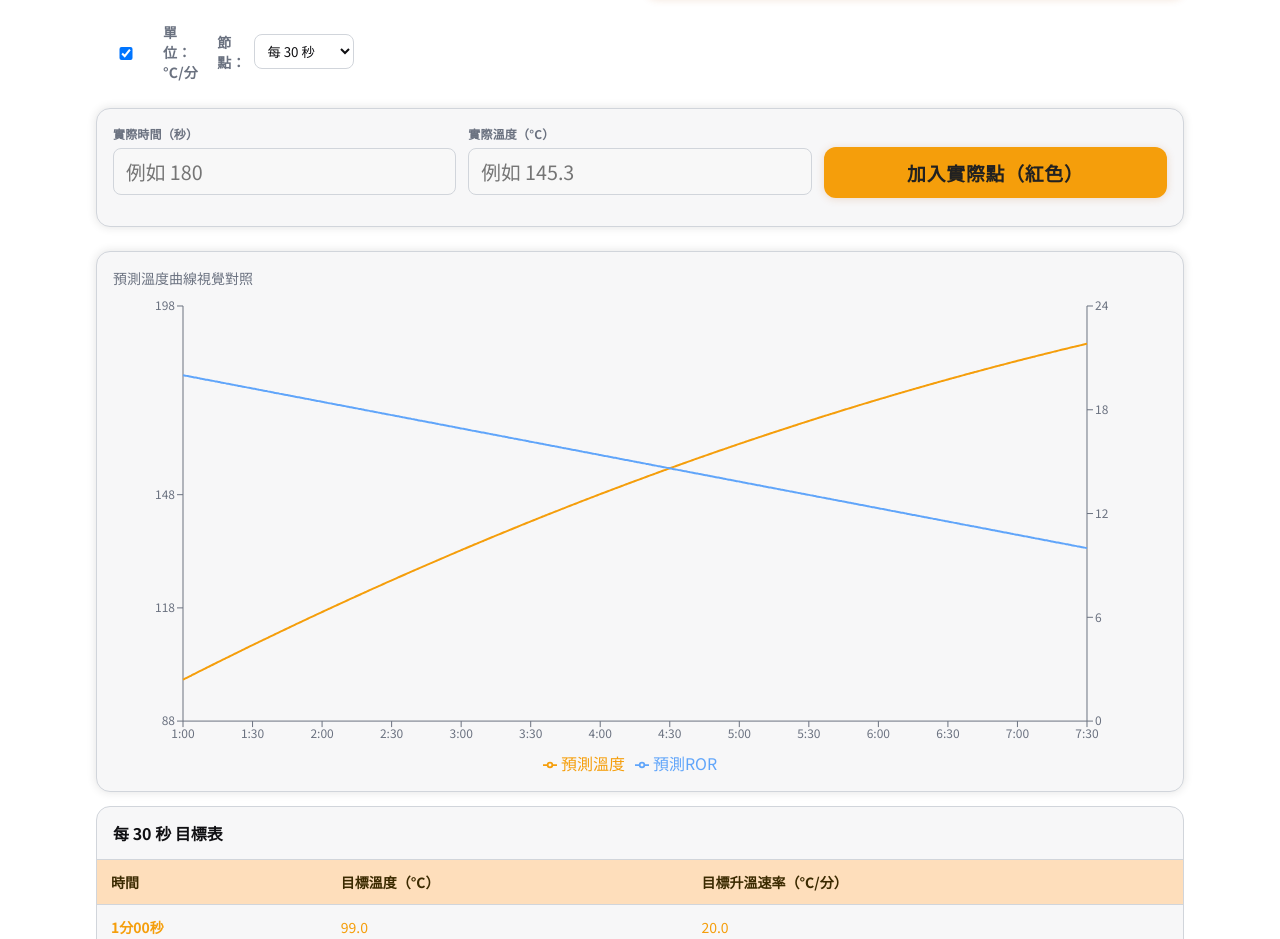
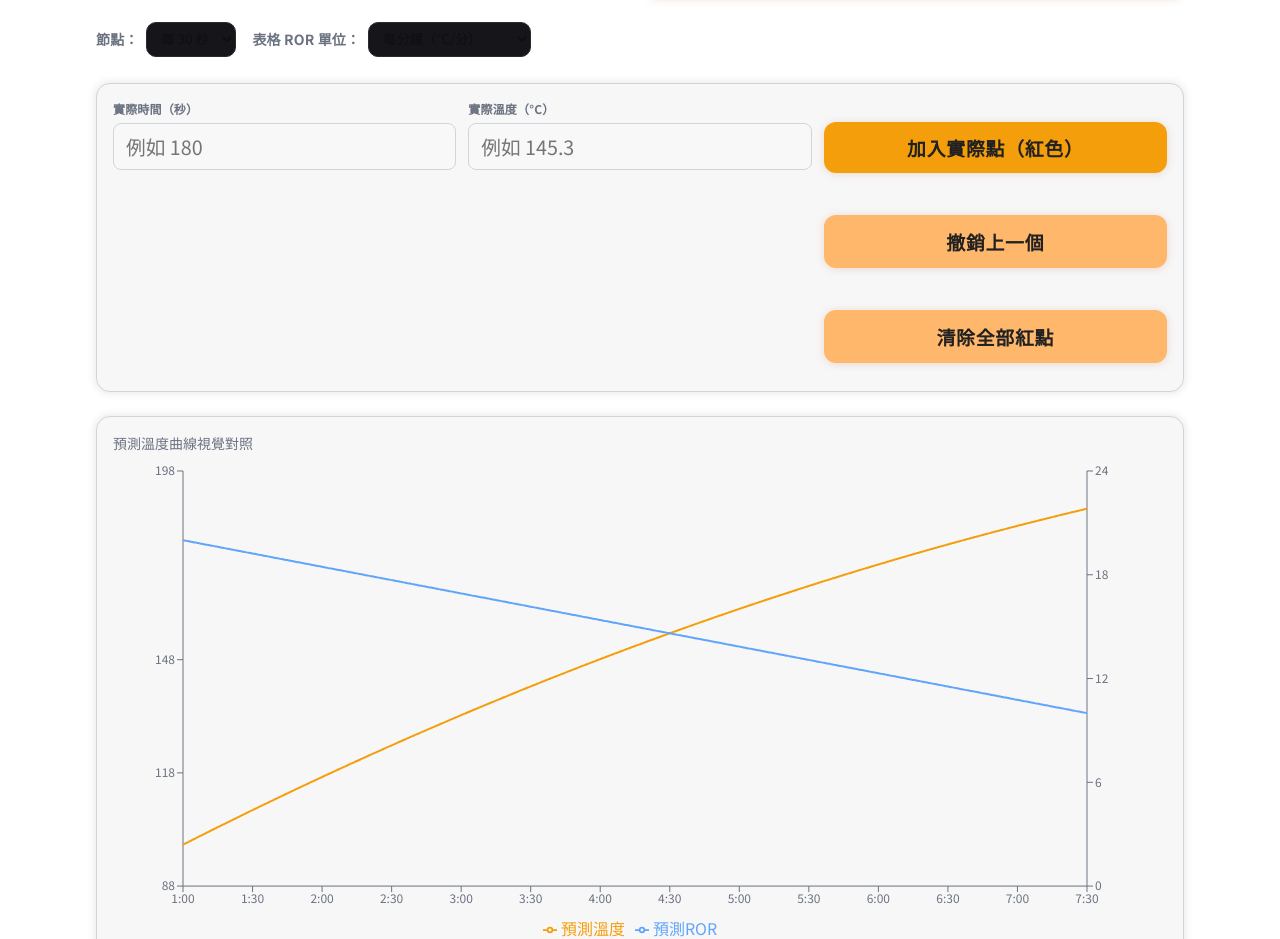
Before and after one commit to jun787/roast-pwa-tool, a React (Vite) app: page / in a window 1280 px wide. Shown: the part 373-1312 px from the top of the page. Built offline with nearby package versions, Linux system fonts and the light colour scheme.

Commit message:
Add files via upload

```diff
--- a/src/App.css
+++ b/src/App.css
@@ -1,125 +1,177 @@
-:root{
-  --bg:#ffffff;
-  --fg:#0f0f12;
-  --muted:#6b7280;
-  --panel:#f7f7f8;
-  --border:#d1d5db;
+:root {
+  --bg: #ffffff;
+  --fg: #0f0f12;
+  --muted: #6b7280;
+  --panel: #f7f7f8;
+  --border: #d1d5db;
 
   /* 主色：和按鈕同色 */
-  --primary:#f59e0b; /* 橘 */
-  --primaryText:#0b0b0b;
+  --primary: #f59e0b; /* 橘 */
+  --primaryText: #0b0b0b;
 
-  --tooltipBg:#1e1e23;
-  --tooltipBorder:#2a2a2f;
+  --tooltipBg: #1e1e23;
+  --tooltipBorder: #2a2a2f;
 }
 
 /* 暗色系（跟隨系統） */
-@media (prefers-color-scheme: dark){
-  :root{
-    --bg:#0f0f12;
-    --fg:#f7f7f7;
-    --muted:#b0b0b5;
-    --panel:#16161a;
-    --border:#2a2a2f;
-    --primary:#f59e0b;
-    --primaryText:#111111;
-    --tooltipBg:#1e1e23;
-    --tooltipBorder:#2a2a2f;
+@media (prefers-color-scheme: dark) {
+  :root {
+    --bg: #0f0f12;
+    --fg: #f7f7f7;
+    --muted: #b0b0b5;
+    --panel: #16161a;
+    --border: #2a2a2f;
+    --primary: #f59e0b;
+    --primaryText: #111111;
+    --tooltipBg: #1e1e23;
+    --tooltipBorder: #2a2a2f;
   }
 }
 
-*{ box-sizing: border-box; }
-html,body,#root{ height:100%; background:var(--bg); color:var(--fg); }
-
-.page{ min-height:100%; background:var(--bg); color:var(--fg); }
-.wrap{ max-width: 1120px; margin: 0 auto; padding: 16px; }
-
-.titleBar h1{
-  margin: 0 0 8px 0;
-  font-size: clamp(24px,3.5vw,44px);
-  font-weight: 800;
-  letter-spacing: .02em;
+* {
+  box-sizing: border-box;
+}
+html,
+body,
+#root {
+  height: 100%;
+  background: var(--bg);
+  color: var(--fg);
 }
 
-.grid{
+.page {
+  min-height: 100%;
+  background: var(--bg);
+  color: var(--fg);
+}
+.wrap {
+  max-width: 1120px;
+  margin: 0 auto;
+  padding: 16px;
+}
+
+.titleBar h1 {
+  margin: 0 0 8px 0;
+  font-size: clamp(24px, 3.5vw, 44px);
+  font-weight: 800;
+  letter-spacing: 0.02em;
+}
+
+.grid {
   display: grid;
-  grid-template-columns: repeat(2,minmax(0,1fr));
+  grid-template-columns: repeat(2, minmax(0, 1fr));
   gap: 12px;
   margin-bottom: 12px;
 }
-@media (max-width: 640px){
-  .grid{ grid-template-columns: 1fr; }
+@media (max-width: 640px) {
+  .grid {
+    grid-template-columns: 1fr;
+  }
 }
 
-.controls{
-  display:flex; gap:16px; align-items:center; margin: 10px 0 16px 0;
+.controls {
+  display: flex;
+  gap: 16px;
+  align-items: center;
+  margin: 10px 0 16px 0;
   flex-wrap: wrap;
 }
-.labelRow{ display:flex; align-items:center; gap:8px; font-size:14px; color:var(--muted); }
-.select{ padding:6px 8px; border:1px solid var(--border); background:var(--bg); color:var(--fg); border-radius:8px; }
-
-.card{
-  background:var(--panel);
-  border:1px solid var(--border);
-  border-radius:14px;
-  padding:16px;
-  margin-bottom:14px;
+.labelRow {
+  display: flex;
+  align-items: center;
+  gap: 8px;
+  font-size: 14px;
+  color: var(--muted);
 }
-.cardTitle{ font-size:14px; color:var(--muted); margin-bottom:8px; }
-
-.gridThree{
-  display:grid; grid-template-columns: repeat(3, minmax(0,1fr)); gap:12px;
-}
-@media (max-width: 768px){
-  .gridThree{ grid-template-columns: 1fr; }
+.select {
+  padding: 6px 8px;
+  border: 1px solid var(--border);
+  background: var(--bg);
+  color: var(--fg);
+  border-radius: 8px;
 }
 
-.field .label{ font-size:12px; color:var(--muted); margin-bottom:6px; }
-.input{
-  width:100%;
-  padding:10px 12px;
-  border:1px solid var(--border);
-  border-radius:12px;
-  background:var(--bg);
-  color:var(--fg);
-  font-size:14px;
-  outline:none;
+.card {
+  background: var(--panel);
+  border: 1px solid var(--border);
+  border-radius: 14px;
+  padding: 16px;
+  margin-bottom: 14px;
+}
+.cardTitle {
+  font-size: 14px;
+  color: var(--muted);
+  margin-bottom: 8px;
 }
 
-.btnPrimary{
-  width:100%;
-  padding:12px 14px;
-  border-radius:12px;
-  border:none;
-  background:var(--primary);
-  color:var(--primaryText);
-  font-weight:700;
-  cursor:pointer;
+.gridThree {
+  display: grid;
+  grid-template-columns: repeat(3, minmax(0, 1fr));
+  gap: 12px;
 }
-.btnPrimary:hover{ filter: brightness(0.98); }
+@media (max-width: 768px) {
+  .gridThree {
+    grid-template-columns: 1fr;
+  }
+}
+
+.field .label {
+  font-size: 12px;
+  color: var(--muted);
+  margin-bottom: 6px;
+}
+.input {
+  width: 100%;
+  padding: 10px 12px;
+  border: 1px solid var(--border);
+  border-radius: 12px;
+  background: var(--bg);
+  color: var(--fg);
+  font-size: 14px;
+  outline: none;
+}
+
+.btnPrimary {
+  width: 100%;
+  padding: 12px 14px;
+  border-radius: 12px;
+  border: none;
+  background: var(--primary);
+  color: var(--primaryText);
+  font-weight: 700;
+  cursor: pointer;
+}
+.btnPrimary:hover {
+  filter: brightness(0.98);
+}
 
 /* ===== Table ===== */
-.tableCard{
+.tableCard {
   background: var(--panel);
   border: 1px solid var(--border);
   border-radius: 14px;
   overflow: hidden;
 }
-.tableHeader{
+.tableHeader {
   padding: 14px 16px;
   border-bottom: 1px solid var(--border);
   font-weight: 700;
 }
-.tableWrap{ width: 100%; overflow-x:auto; }
+.tableWrap {
+  width: 100%;
+  overflow-x: auto;
+}
 
-.tbl{
-  width:100%;
+.tbl {
+  width: 100%;
   border-collapse: separate;
   border-spacing: 0;
   font-size: 14px;
 }
-.th{
-  position: sticky; top: 0; z-index: 1;
+.th {
+  position: sticky;
+  top: 0;
+  z-index: 1;
   text-align: left;
   padding: 12px 14px;
   background: color-mix(in oklab, var(--primary) 35%, #fff 65%);
@@ -127,24 +179,64 @@ html,body,#root{ height:100%; background:var(--bg); color:var(--fg); }
   border-bottom: 1px solid var(--border);
   white-space: nowrap;
 }
-@media (prefers-color-scheme: dark){
-  .th{
+@media (prefers-color-scheme: dark) {
+  .th {
     background: #1f1f25;
     color: #e5e7eb;
   }
 }
-.tr{ }
-.zebra{ background: color-mix(in oklab, var(--bg) 96%, var(--fg) 4%); }
-@media (prefers-color-scheme: dark){
-  .zebra{ background: transparent; }
+.tr {
 }
-.td{
-  padding: 12px 14px;               /* ← 行高/間距加大，易讀 */
+.zebra {
+  background: color-mix(in oklab, var(--bg) 96%, var(--fg) 4%);
+}
+@media (prefers-color-scheme: dark) {
+  .zebra {
+    background: transparent;
+  }
+}
+.td {
+  padding: 12px 14px; /* ← 行高/間距加大，易讀 */
   border-bottom: 1px solid var(--border);
   white-space: nowrap;
 }
 
 /* 三欄配色：用和按鈕一樣的橘色 */
-.td-time{ color: var(--primary); font-weight:600; }
-.td-temp{ color: var(--primary); }
-.td-ror{  color: var(--primary); }
+.td-time {
+  color: var(--primary);
+  font-weight: 600;
+}
+.td-temp {
+  color: var(--primary);
+}
+.td-ror {
+  color: var(--primary);
+}
+
+/* 控制列：不換行、保持水平排列 */
+.controls {
+  display: flex;
+  align-items: center;
+  gap: 16px;
+  flex-wrap: wrap;
+  margin: 8px 0 16px;
+}
+.labelRow {
+  display: flex;
+  align-items: center;
+  gap: 8px;
+  white-space: nowrap; /* ← 避免中文字被擠成直書 */
+}
+.select {
+  padding: 6px 10px;
+  border-radius: 10px;
+  background: var(--cardBg, #16161a);
+  border: 1px solid var(--line, #2a2a2f);
+  color: var(--fg, #eaeaea);
+}
+
+/* 表格維持原本美化，不需變更；若想行距再大一些： */
+.tbl .td {
+  padding-top: 10px;
+  padding-bottom: 10px;
+}
--- a/src/App.jsx
+++ b/src/App.jsx
@@ -1,4 +1,4 @@
-import React, { useMemo, useState, useEffect } from "react";
+import React, { useMemo, useState, useEffect } from 'react';
 import {
   LineChart,
   Line,
@@ -7,20 +7,23 @@ import {
   Tooltip,
   Legend,
   ResponsiveContainer,
-} from "recharts";
-import "./App.css";
+} from 'recharts';
+import './App.css';
+
+/* ===== 可調參數：紅點大小 ===== */
+const ACTUAL_DOT_RADIUS = 3;
 
 /* ===== Helpers ===== */
 const clamp = (x, a, b) => Math.max(a, Math.min(b, x));
 const secToMMSS = (s) => {
   const m = Math.floor(s / 60);
   const ss = Math.floor(s % 60);
-  return `${m}:${ss.toString().padStart(2, "0")}`;
+  return `${m}:${ss.toString().padStart(2, '0')}`;
 };
 const secToZH = (s) => {
   const m = Math.floor(s / 60);
   const ss = Math.floor(s % 60);
-  return `${m}分${ss.toString().padStart(2, "0")}秒`;
+  return `${m}分${ss.toString().padStart(2, '0')}秒`;
 };
 
 /* ===== Generate curve (TP → FC, 1s step) ===== */
@@ -38,7 +41,7 @@ function generateCurve6({ tpTime, tpTemp, fcTime, fcTemp, rorStart, rorFC }) {
       // TP 前段僅銜接，圖上不顯示
       const frac = t / Math.max(1, tpTime);
       ror = rorStart * 0.6 * frac;
-      bt = tpTemp - (rorStart * 0.2) * ((tpTime - t) / 60);
+      bt = tpTemp - rorStart * 0.2 * ((tpTime - t) / 60);
     } else {
       const f = (t - tpTime) / Math.max(1, fcTime - tpTime);
       ror = rorStart + (rorFC - rorStart) * Math.max(0, Math.min(1, f));
@@ -46,7 +49,7 @@ function generateCurve6({ tpTime, tpTemp, fcTime, fcTemp, rorStart, rorFC }) {
     }
 
     pts.push({
-      t,                         // ← 用「秒」當數值型 X
+      t, // 數值型 X 軸（秒）
       bt: Number(bt.toFixed(2)), // 預測豆溫
       ror: Number((ror || 0).toFixed(2)), // 預測 ROR（°C/分）
     });
@@ -65,7 +68,9 @@ function generateCurve6({ tpTime, tpTemp, fcTime, fcTemp, rorStart, rorFC }) {
 }
 
 export default function App() {
-  useEffect(() => { document.title = "烘豆參數預測工具"; }, []);
+  useEffect(() => {
+    document.title = '烘豆參數預測工具';
+  }, []);
 
   /* ===== 草稿參數（綁 input） ===== */
   const [tpTime, setTpTime] = useState(60);
@@ -77,17 +82,24 @@ export default function App() {
 
   /* ===== 已套用參數（圖表/表格使用） ===== */
   const [applied, setApplied] = useState({
-    tpTime: 60, tpTemp: 100, fcTime: 450, fcTemp: 188, rorStart: 20, rorFC: 10,
+    tpTime: 60,
+    tpTemp: 100,
+    fcTime: 450,
+    fcTemp: 188,
+    rorStart: 20,
+    rorFC: 10,
   });
 
-  /* 設定：節點與單位（即時生效） */
+  /* 設定：節點（圖表） */
   const [intervalSec, setIntervalSec] = useState(30);
-  const [unitPerMin, setUnitPerMin] = useState(true);
+
+  /* 下方「表格的 ROR 單位」切換（min / 30s） */
+  const [tableRorUnit, setTableRorUnit] = useState('min'); // 'min' | '30s'
 
   /* 實際紅點（只畫在圖上） */
   const [actuals, setActuals] = useState([]); // { t, temp }
-  const [actualTimeSec, setActualTimeSec] = useState("");
-  const [actualTemp, setActualTemp] = useState("");
+  const [actualTimeSec, setActualTimeSec] = useState('');
+  const [actualTemp, setActualTemp] = useState('');
 
   /* 產生/更新曲線（只有按按鈕才更新） */
   const data = useMemo(() => generateCurve6(applied), [applied]);
@@ -100,27 +112,31 @@ export default function App() {
 
   // checkpoints (TP→FC)
   const checkpoints = useMemo(
-    () => chartData.filter((d) => d.t % intervalSec === 0 && d.t <= applied.fcTime),
+    () =>
+      chartData.filter((d) => d.t % intervalSec === 0 && d.t <= applied.fcTime),
     [chartData, applied.fcTime, intervalSec]
   );
 
   // X 軸刻度（數值秒）；用 formatter 顯示 mm:ss
   const xTicks = useMemo(() => {
     const arr = [];
-    for (let s = applied.tpTime; s <= applied.fcTime; s += intervalSec) arr.push(s);
+    for (let s = applied.tpTime; s <= applied.fcTime; s += intervalSec)
+      arr.push(s);
     return arr;
   }, [applied.tpTime, applied.fcTime, intervalSec]);
 
-  // 表格資料（僅目標）
+  // 表格資料（僅目標；ROR 依 tableRorUnit 切換）
   const tableRows = useMemo(
     () =>
       checkpoints.map((d) => ({
         t: d.t,
         timeLabelZh: secToZH(d.t),
         targetBT: d.bt,
-        targetROR: Number((unitPerMin ? d.ror : d.ror / 2).toFixed(1)),
+        targetROR: Number(
+          (tableRorUnit === 'min' ? d.ror : d.ror / 2).toFixed(1)
+        ),
       })),
-    [checkpoints, unitPerMin]
+    [checkpoints, tableRorUnit]
   );
 
   // 紅點（用數值秒對齊）
@@ -143,9 +159,22 @@ export default function App() {
       const others = prev.filter((x) => x.t !== aligned);
       return [...others, { t: aligned, temp: T }];
     });
-    setActualTimeSec("");
-    setActualTemp("");
+    setActualTimeSec('');
+    setActualTemp('');
   };
+
+  // ★ 撤銷上一個紅點
+  const undoActual = () => {
+    setActuals((prev) => {
+      if (prev.length === 0) return prev;
+      const arr = [...prev].sort((a, b) => a.t - b.t);
+      arr.pop();
+      return arr;
+    });
+  };
+
+  // ★ 清除全部紅點
+  const clearActuals = () => setActuals([]);
 
   // 套用參數按鈕
   const applyParams = () => {
@@ -168,34 +197,68 @@ export default function App() {
     <div className="page">
       <div className="wrap">
         {/* Title */}
-        <div className="titleBar"><h1>烘豆參數預測工具</h1></div>
+        <div className="titleBar">
+          <h1>烘豆參數預測工具</h1>
+        </div>
 
         {/* 參數輸入 */}
         <div className="grid">
           <Field label="回溫點時間（秒）" value={tpTime} onChange={setTpTime} />
           <Field label="回溫點溫度（°C）" value={tpTemp} onChange={setTpTemp} />
-          <Field label="一爆目標時間（秒）" value={fcTime} onChange={setFcTime} />
-          <Field label="一爆目標溫度（°C）" value={fcTemp} onChange={setFcTemp} />
-          <Field label="初始 ROR（°C/分）" value={rorStart} onChange={setRorStart} />
+          <Field
+            label="一爆目標時間（秒）"
+            value={fcTime}
+            onChange={setFcTime}
+          />
+          <Field
+            label="一爆目標溫度（°C）"
+            value={fcTemp}
+            onChange={setFcTemp}
+          />
+          <Field
+            label="初始 ROR（°C/分）"
+            value={rorStart}
+            onChange={setRorStart}
+          />
           <div>
-            <Field label="一爆目標 ROR（°C/分）" value={rorFC} onChange={setRorFC} />
-            <button className="btnPrimary" style={{ marginTop: 8 }} onClick={applyParams}>
+            <Field
+              label="一爆目標 ROR（°C/分）"
+              value={rorFC}
+              onChange={setRorFC}
+            />
+            <button
+              className="btnPrimary"
+              style={{ marginTop: 8 }}
+              onClick={applyParams}
+            >
               產生預測曲線表格
             </button>
           </div>
         </div>
 
-        {/* 設定 */}
+        {/* 控制列 */}
         <div className="controls">
           <label className="labelRow">
-            <input type="checkbox" checked={unitPerMin} onChange={() => setUnitPerMin(v=>!v)} />
-            單位：{unitPerMin ? "°C/分" : "°C/30秒"}
-          </label>
-          <label className="labelRow">
             節點：
-            <select className="select" value={intervalSec} onChange={(e)=>setIntervalSec(Number(e.target.value))}>
+            <select
+              className="select"
+              value={intervalSec}
+              onChange={(e) => setIntervalSec(Number(e.target.value))}
+            >
               <option value={30}>每 30 秒</option>
               <option value={60}>每 60 秒</option>
+            </select>
+          </label>
+
+          <label className="labelRow">
+            表格 ROR 單位：
+            <select
+              className="select"
+              value={tableRorUnit}
+              onChange={(e) => setTableRorUnit(e.target.value)}
+            >
+              <option value="min">每分鐘（°C/分）</option>
+              <option value="30s">每 30 秒（°C/30秒）</option>
             </select>
           </label>
         </div>
@@ -203,17 +266,43 @@ export default function App() {
         {/* 實際點輸入 */}
         <div className="card">
           <div className="gridThree">
-            <SmallField label="實際時間（秒）" value={actualTimeSec} onChange={setActualTimeSec} placeholder="例如 180" />
-            <SmallField label="實際溫度（°C）" value={actualTemp} onChange={setActualTemp} placeholder="例如 145.3" />
-            <button className="btnPrimary" onClick={addActual}>加入實際點（紅色）</button>
+            <SmallField
+              label="實際時間（秒）"
+              value={actualTimeSec}
+              onChange={setActualTimeSec}
+              placeholder="例如 180"
+            />
+            <SmallField
+              label="實際溫度（°C）"
+              value={actualTemp}
+              onChange={setActualTemp}
+              placeholder="例如 145.3"
+            />
+            <div
+              className="flexRow"
+              style={{ display: 'flex', gap: 8, flexWrap: 'wrap' }}
+            >
+              <button className="btnPrimary" onClick={addActual}>
+                加入實際點（紅色）
+              </button>
+              <button className="btnGhost" onClick={undoActual}>
+                撤銷上一個
+              </button>
+              <button className="btnGhost" onClick={clearActuals}>
+                清除全部紅點
+              </button>
+            </div>
           </div>
         </div>
 
-        {/* 圖表（X 軸改為數值秒） */}
+        {/* 圖表（X 軸為數值秒） */}
         <div className="card">
           <div className="cardTitle">預測溫度曲線視覺對照</div>
           <ResponsiveContainer width="100%" aspect={2.2}>
-            <LineChart data={chartData} margin={{ top: 10, right: 20, left: 10, bottom: 0 }}>
+            <LineChart
+              data={chartData}
+              margin={{ top: 10, right: 20, left: 10, bottom: 0 }}
+            >
               <XAxis
                 type="number"
                 dataKey="t"
@@ -221,47 +310,71 @@ export default function App() {
                 ticks={xTicks}
                 tickFormatter={secToMMSS}
                 minTickGap={10}
-                tick={{ fontSize: 12, fill: "var(--muted)" }}
-                axisLine={{ stroke: "var(--muted)" }}
-                tickLine={{ stroke: "var(--muted)" }}
+                tick={{ fontSize: 12, fill: 'var(--muted)' }}
+                axisLine={{ stroke: 'var(--muted)' }}
+                tickLine={{ stroke: 'var(--muted)' }}
               />
               <YAxis
                 yAxisId="left"
                 domain={[leftMin, leftMax]}
-                tick={{ fontSize: 12, fill: "var(--muted)" }}
-                axisLine={{ stroke: "var(--muted)" }}
-                tickLine={{ stroke: "var(--muted)" }}
+                tick={{ fontSize: 12, fill: 'var(--muted)' }}
+                axisLine={{ stroke: 'var(--muted)' }}
+                tickLine={{ stroke: 'var(--muted)' }}
               />
               <YAxis
                 yAxisId="right"
                 orientation="right"
                 domain={[0, Math.max(24, applied.rorStart + 4)]}
-                tick={{ fontSize: 12, fill: "var(--muted)" }}
-                axisLine={{ stroke: "var(--muted)" }}
-                tickLine={{ stroke: "var(--muted)" }}
+                tick={{ fontSize: 12, fill: 'var(--muted)' }}
+                axisLine={{ stroke: 'var(--muted)' }}
+                tickLine={{ stroke: 'var(--muted)' }}
               />
               <Tooltip
-                labelFormatter={(value)=>secToMMSS(value)}
-                contentStyle={{ background: "var(--tooltipBg)", border: "1px solid var(--tooltipBorder)", color: "var(--fg)" }}
+                labelFormatter={(value) => secToMMSS(value)}
+                contentStyle={{
+                  background: 'var(--tooltipBg)',
+                  border: '1px solid var(--tooltipBorder)',
+                  color: 'var(--fg)',
+                }}
                 formatter={(v, name) => [v, name]}
               />
-              <Legend wrapperStyle={{ color: "var(--muted)" }} />
+              <Legend wrapperStyle={{ color: 'var(--muted)' }} />
 
               {/* 橘=BT、藍=ROR */}
-              <Line yAxisId="left"  type="monotone" dataKey="bt"  name="預測溫度" stroke="#f59e0b" strokeWidth={2} dot={false} connectNulls />
-              <Line yAxisId="right" type="monotone" dataKey="ror" name="預測ROR" stroke="#60a5fa" strokeWidth={2} dot={false} connectNulls />
+              <Line
+                yAxisId="left"
+                type="monotone"
+                dataKey="bt"
+                name="預測溫度"
+                stroke="#f59e0b"
+                strokeWidth={2}
+                dot={false}
+                connectNulls
+              />
+              <Line
+                yAxisId="right"
+                type="monotone"
+                dataKey="ror"
+                name="預測ROR"
+                stroke="#60a5fa"
+                strokeWidth={2}
+                dot={false}
+                connectNulls
+              />
 
-              {/* 🔴 紅點：獨立資料、只畫 dot、不連線；x 用數值秒 t */}
+              {/* 🔴 紅點：獨立資料、只畫 dot、不連線 */}
               {actualDots.length > 0 && (
                 <Line
                   yAxisId="left"
                   data={actualDots}
                   dataKey="actual"
                   name="實際溫度"
-                  xAxisId={0}
-                  xKey="t"
                   stroke="transparent"
-                  dot={{ r: 5, stroke: "#ef4444", fill: "#ef4444" }}
+                  dot={{
+                    r: ACTUAL_DOT_RADIUS,
+                    stroke: '#ef4444',
+                    fill: '#ef4444',
+                  }}
                   isAnimationActive={false}
                 />
               )}
@@ -271,19 +384,24 @@ export default function App() {
 
         {/* 目標表 */}
         <div className="tableCard">
-          <div className="tableHeader">{intervalSec === 30 ? "每 30 秒" : "每 60 秒"} 目標表</div>
+          <div className="tableHeader">
+            {intervalSec === 30 ? '每 30 秒' : '每 60 秒'} 目標表
+          </div>
           <div className="tableWrap">
             <table className="tbl">
               <thead>
                 <tr>
                   <th className="th">時間</th>
                   <th className="th">目標溫度（°C）</th>
-                  <th className="th">目標升溫速率（{unitPerMin ? "°C/分" : "°C/30秒"}）</th>
+                  <th className="th">
+                    目標升溫速率（{tableRorUnit === 'min' ? '°C/分' : '°C/30秒'}
+                    ）
+                  </th>
                 </tr>
               </thead>
               <tbody>
                 {tableRows.map((r, idx) => (
-                  <tr key={r.t} className={idx % 2 ? "tr zebra" : "tr"}>
+                  <tr key={r.t} className={idx % 2 ? 'tr zebra' : 'tr'}>
                     <td className="td td-time">{r.timeLabelZh}</td>
                     <td className="td td-temp">{r.targetBT.toFixed(1)}</td>
                     <td className="td td-ror">{r.targetROR.toFixed(1)}</td>
@@ -293,7 +411,6 @@ export default function App() {
             </table>
           </div>
         </div>
-
       </div>
     </div>
   );
@@ -304,7 +421,12 @@ function Field({ label, value, onChange }) {
   return (
     <label className="field">
       <div className="label">{label}</div>
-      <input type="number" className="input" value={value} onChange={(e)=>onChange(Number(e.target.value))} />
+      <input
+        type="number"
+        className="input"
+        value={value}
+        onChange={(e) => onChange(Number(e.target.value))}
+      />
     </label>
   );
 }
@@ -312,7 +434,13 @@ function SmallField({ label, value, onChange, placeholder }) {
   return (
     <label className="field">
       <div className="label">{label}</div>
-      <input type="number" className="input" placeholder={placeholder} value={value} onChange={(e)=>onChange(e.target.value)} />
+      <input
+        type="number"
+        className="input"
+        placeholder={placeholder}
+        value={value}
+        onChange={(e) => onChange(e.target.value)}
+      />
     </label>
   );
 }
```
